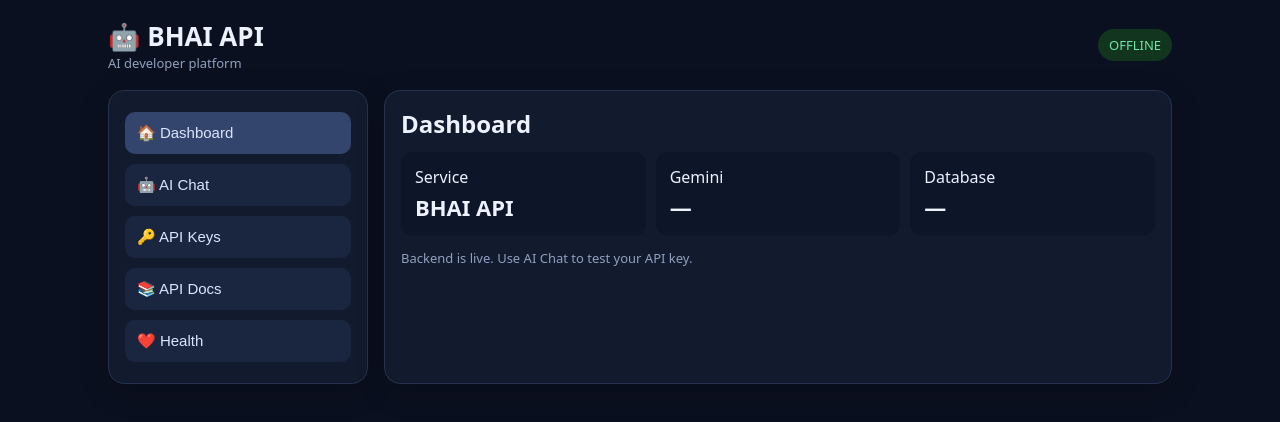
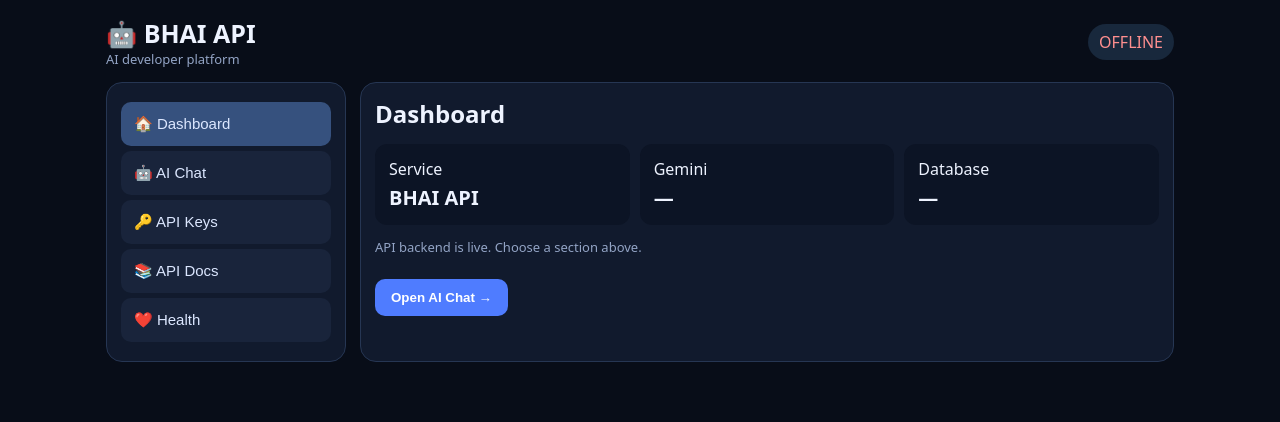
Before and after one commit to aitoolproject690-netizen/BHAI-API, a website: page public/index.html in a window 1280 px wide. Drawn offline with Linux system fonts and the light colour scheme; no server answers.

Commit message:
fix: make dashboard navigation and actions functional

```diff
--- a/public/index.html
+++ b/public/index.html
@@ -1,42 +1,93 @@
 <!doctype html>
-<html lang="en">
-<head>
+<html lang="en"><head>
 <meta charset="utf-8"><meta name="viewport" content="width=device-width,initial-scale=1">
 <title>BHAI API</title>
 <style>
-*{box-sizing:border-box}body{margin:0;font-family:system-ui,-apple-system,Segoe UI,sans-serif;background:#0b1020;color:#eef2ff}
-.wrap{max-width:1100px;margin:auto;padding:18px}.top{display:flex;justify-content:space-between;align-items:center;gap:12px;margin-bottom:18px}
-.logo{font-size:26px;font-weight:800}.badge{padding:7px 11px;border-radius:999px;background:#12351f;color:#6ee7a0;font-size:13px}
-.grid{display:grid;grid-template-columns:260px 1fr;gap:16px}.card{background:#121a2d;border:1px solid #26324d;border-radius:16px;padding:16px;box-shadow:0 8px 30px #0003}
-.nav button{width:100%;margin:5px 0;padding:12px;border:0;border-radius:10px;background:#1a2540;color:#dbe5ff;text-align:left;font-size:15px}.nav button.active{background:#33446d}
-h2{margin:0 0 12px}label{display:block;font-size:13px;color:#aebbd8;margin:10px 0 5px}input,textarea{width:100%;background:#0b1224;color:#fff;border:1px solid #33415f;border-radius:10px;padding:11px;font:inherit}textarea{min-height:130px;resize:vertical}
-button.primary{background:#4f7cff;color:white;border:0;border-radius:10px;padding:11px 16px;font-weight:700;margin-top:10px}pre{white-space:pre-wrap;word-break:break-word;background:#080d19;border-radius:10px;padding:13px;min-height:100px;overflow:auto}.stats{display:grid;grid-template-columns:repeat(3,1fr);gap:10px}.stat{background:#0d1528;border-radius:12px;padding:14px}.num{font-size:22px;font-weight:800;margin-top:4px}
-.small{color:#91a0bf;font-size:13px}.hidden{display:none}@media(max-width:700px){.grid{grid-template-columns:1fr}.stats{grid-template-columns:1fr}.nav{display:grid;grid-template-columns:repeat(3,1fr);gap:5px}.nav button{margin:0;font-size:12px}.top{align-items:flex-start}}
-</style>
-</head>
+*{box-sizing:border-box}body{margin:0;font-family:system-ui,-apple-system,Segoe UI,sans-serif;background:#080d18;color:#eef3ff}.wrap{max-width:1100px;margin:auto;padding:16px}
+.top{display:flex;justify-content:space-between;align-items:center;margin-bottom:14px}.logo{font-size:25px;font-weight:800}.small{color:#93a4c5;font-size:13px}.badge{padding:7px 11px;border-radius:99px;background:#18283c;color:#8ee8ae}
+.layout{display:grid;grid-template-columns:240px 1fr;gap:14px}.card{background:#111a2d;border:1px solid #263653;border-radius:16px;padding:14px}.nav{height:max-content}
+.nav button{display:block;width:100%;padding:13px;margin:5px 0;border:0;border-radius:10px;background:#19243b;color:#dce7ff;text-align:left;font-size:15px;cursor:pointer}.nav button.active,.nav button:active{background:#36517e}
+section{display:none}section.active{display:block}h2{margin:0 0 14px}label{display:block;margin:11px 0 5px;color:#aebbd5;font-size:13px}
+input,textarea{width:100%;background:#080f1e;color:#fff;border:1px solid #344563;border-radius:10px;padding:11px;font:inherit}textarea{min-height:120px}
+.primary{background:#4f7cff;color:#fff;border:0;border-radius:10px;padding:11px 16px;font-weight:700;margin-top:10px;cursor:pointer}.secondary{background:#263653;color:#fff;border:0;border-radius:10px;padding:10px 14px;margin:8px 5px 0 0;cursor:pointer}
+pre{white-space:pre-wrap;word-break:break-word;background:#070b14;border-radius:10px;padding:13px;min-height:90px;overflow:auto}.stats{display:grid;grid-template-columns:repeat(3,1fr);gap:10px}.stat{background:#0c1425;border-radius:12px;padding:14px}.num{font-size:20px;font-weight:800;margin-top:4px}
+.ok{color:#75e6a0}.bad{color:#ff8f8f}@media(max-width:700px){.layout{grid-template-columns:1fr}.nav{display:grid;grid-template-columns:repeat(3,1fr);gap:5px}.nav button{margin:0;font-size:12px}.stats{grid-template-columns:1fr}}
+</style></head>
 <body><div class="wrap">
 <div class="top"><div><div class="logo">🤖 BHAI API</div><div class="small">AI developer platform</div></div><div id="status" class="badge">Checking…</div></div>
-<div class="grid"><div class="card nav">
-<button class="active" data-tab="dashboard">🏠 Dashboard</button><button data-tab="chat">🤖 AI Chat</button><button data-tab="keys">🔑 API Keys</button><button data-tab="docs">📚 API Docs</button><button data-tab="health">❤️ Health</button>
-</div><div class="card">
-<section id="dashboard"><h2>Dashboard</h2><div class="stats"><div class="stat">Service<div class="num">BHAI API</div></div><div class="stat">Gemini<div class="num" id="gemini">—</div></div><div class="stat">Database<div class="num" id="db">—</div></div></div><p class="small">Backend is live. Use AI Chat to test your API key.</p></section>
-<section id="chat" class="hidden"><h2>AI Chat</h2><label>API Key (stored only in this page)</label><input id="key" type="password" placeholder="bhai_live_…"><label>Message</label><textarea id="msg">Hello bhai! Reply in Hinglish.</textarea><button class="primary" onclick="chat()">Send to BHAI API</button><pre id="chatout">Response will appear here…</pre></section>
-<section id="keys" class="hidden"><h2>API Keys</h2><p class="small">Developer keys are created through the protected admin endpoint. Never paste an admin key into public pages.</p><pre>POST /v1/keys
-Header: x-bhai-admin-key
-Body: {"name":"My App","scopes":["chat"]}</pre></section>
-<section id="docs" class="hidden"><h2>API Docs</h2><pre>POST /v1/chat
+<div class="layout"><div class="card nav">
+<button id="b-dashboard" class="active" onclick="showTab('dashboard')">🏠 Dashboard</button>
+<button id="b-chat" onclick="showTab('chat')">🤖 AI Chat</button>
+<button id="b-keys" onclick="showTab('keys')">🔑 API Keys</button>
+<button id="b-docs" onclick="showTab('docs')">📚 API Docs</button>
+<button id="b-health" onclick="showTab('health')">❤️ Health</button>
+</div>
+<div class="card">
+<section id="dashboard" class="active"><h2>Dashboard</h2><div class="stats">
+<div class="stat">Service<div class="num">BHAI API</div></div><div class="stat">Gemini<div class="num" id="gemini">—</div></div><div class="stat">Database<div class="num" id="db">—</div></div>
+</div><p class="small">API backend is live. Choose a section above.</p><button class="primary" onclick="showTab('chat')">Open AI Chat →</button></section>
+
+<section id="chat"><h2>🤖 AI Chat</h2><p class="small">Paste your BHAI API key here. It stays only in this page and is not saved.</p>
+<label>API Key</label><input id="key" type="password" placeholder="bhai_live_…">
+<label>Message</label><textarea id="msg">Hello bhai! Reply in Hinglish.</textarea>
+<button class="primary" onclick="chat()">Send to BHAI API</button><button class="secondary" onclick="clearChat()">Clear</button>
+<pre id="chatout">Response will appear here…</pre></section>
+
+<section id="keys"><h2>🔑 API Keys</h2><p>Keys are managed by the protected API endpoint. This public panel intentionally does not expose the owner/admin secret.</p>
+<pre>POST /v1/keys
+x-bhai-admin-key: YOUR_ADMIN_KEY
+
+Body:
+{"name":"My App","scopes":["chat","coding"]}
+
+For production, developer key management will be connected to the database/dashboard.</pre>
+<button class="secondary" onclick="copyText('POST /v1/keys')">Copy endpoint</button></section>
+
+<section id="docs"><h2>📚 API Docs</h2><h3>Chat</h3><pre>POST /v1/chat
 Authorization: Bearer YOUR_API_KEY
 Content-Type: application/json
 
-{"model":"gemini-3.8-flash","messages":[{"role":"user","content":"Hello bhai"}]}
+{"model":"gemini-3.8-flash","messages":[{"role":"user","content":"Hello bhai"}]}</pre>
+<h3>Health</h3><pre>GET /v1/health
+GET /health</pre><button class="secondary" onclick="window.open('/v1/health','_blank')">Open Health JSON</button></section>
 
-GET /v1/health
-GET /health</pre></section>
-<section id="health" class="hidden"><h2>Health</h2><pre id="healthout">Loading…</pre></section>
+<section id="health"><h2>❤️ Health</h2><button class="primary" onclick="loadHealth()">Refresh Health</button><pre id="healthout">Loading…</pre></section>
 </div></div></div>
 <script>
-const tabs=document.querySelectorAll('[data-tab]');tabs.forEach(b=>b.onclick=()=>{tabs.forEach(x=>x.classList.remove('active'));b.classList.add('active');document.querySelectorAll('section').forEach(s=>s.classList.add('hidden'));document.getElementById(b.dataset.tab).classList.remove('hidden');if(b.dataset.tab==='health')loadHealth()});
-async function loadHealth(){try{const r=await fetch('/v1/health');const d=await r.json();document.getElementById('healthout').textContent=JSON.stringify(d,null,2);document.getElementById('gemini').textContent=d.gemini_configured?'READY':'OFF';document.getElementById('db').textContent=d.database?'CONNECTED':'NOT CONNECTED';document.getElementById('status').textContent=d.ok?'ONLINE':'ERROR'}catch(e){document.getElementById('status').textContent='OFFLINE'}}
-async function chat(){const key=document.getElementById('key').value.trim(),msg=document.getElementById('msg').value;const out=document.getElementById('chatout');if(!key){out.textContent='API key required.';return}out.textContent='Thinking…';try{const r=await fetch('/v1/chat',{method:'POST',headers:{'Content-Type':'application/json','Authorization':'Bearer '+key},body:JSON.stringify({messages:[{role:'user',content:msg}]})});const d=await r.json();out.textContent=JSON.stringify(d,null,2)}catch(e){out.textContent='Connection error: '+e.message}}
+function showTab(name){
+  document.querySelectorAll('section').forEach(function(s){s.classList.remove('active')});
+  document.getElementById(name).classList.add('active');
+  document.querySelectorAll('.nav button').forEach(function(b){b.classList.remove('active')});
+  var btn=document.getElementById('b-'+name); if(btn) btn.classList.add('active');
+  if(name==='health') loadHealth();
+  window.scrollTo({top:0,behavior:'smooth'});
+}
+async function loadHealth(){
+  var out=document.getElementById('healthout');
+  try{
+    var r=await fetch('/v1/health',{cache:'no-store'}); var d=await r.json();
+    document.getElementById('gemini').textContent=d.gemini_configured?'READY':'OFF';
+    document.getElementById('db').textContent=d.database?'CONNECTED':'NOT CONNECTED';
+    document.getElementById('status').textContent=d.ok?'ONLINE':'ERROR';
+    document.getElementById('status').className='badge '+(d.ok?'ok':'bad');
+    if(out) out.textContent=JSON.stringify(d,null,2);
+  }catch(e){
+    document.getElementById('status').textContent='OFFLINE';
+    document.getElementById('status').className='badge bad';
+    if(out) out.textContent='Health request failed: '+e.message;
+  }
+}
+async function chat(){
+  var key=document.getElementById('key').value.trim(),msg=document.getElementById('msg').value.trim(),out=document.getElementById('chatout');
+  if(!key){out.textContent='API key required.';return}
+  if(!msg){out.textContent='Message required.';return}
+  out.textContent='Thinking…';
+  try{
+    var r=await fetch('/v1/chat',{method:'POST',headers:{'Content-Type':'application/json','Authorization':'Bearer '+key},body:JSON.stringify({messages:[{role:'user',content:msg}]})});
+    var d=await r.json(); out.textContent=JSON.stringify(d,null,2);
+  }catch(e){out.textContent='Connection error: '+e.message}
+}
+function clearChat(){document.getElementById('chatout').textContent='Response will appear here…'}
+async function copyText(t){try{await navigator.clipboard.writeText(t);alert('Copied')}catch(e){alert(t)}}
 loadHealth();
 </script></body></html>
```
